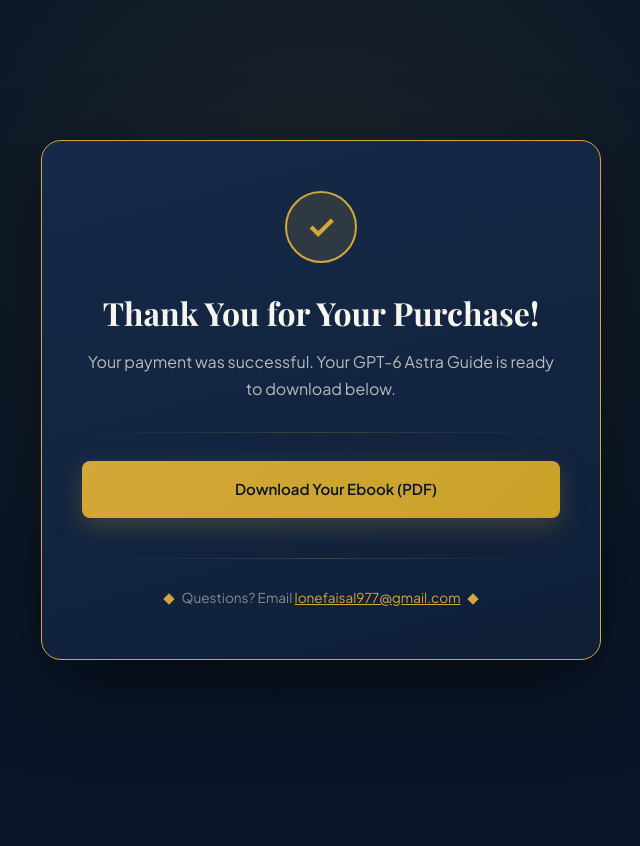
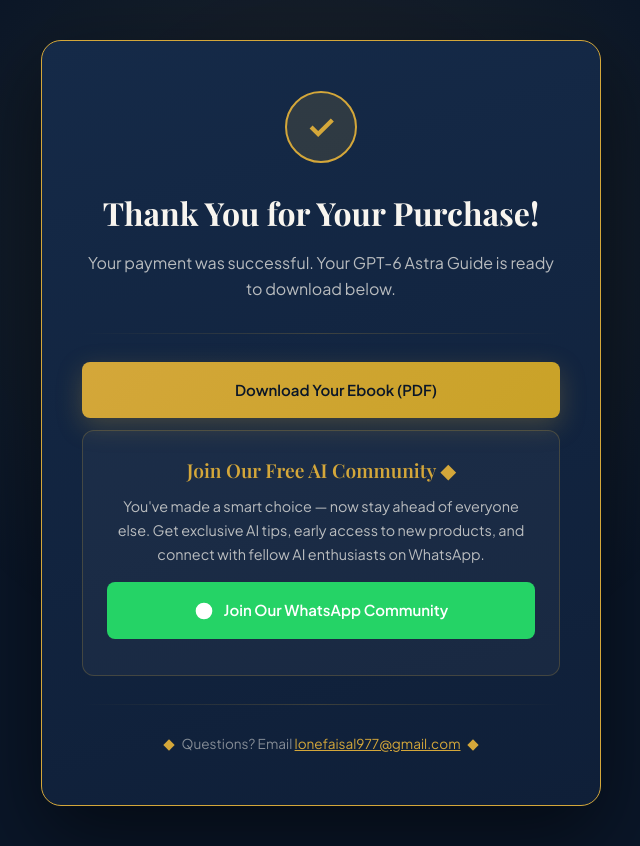
Before and after one commit to usawaliemail121-art/astra-guide, a plain HTML site: page products/gpt-6-astra-guide/thank-you.html in a window 1280 px wide. Shown: the whole page, without its empty margins (319-959 px from the left). Before the commit the page ends 800 px from the top, so only its background shows below. Drawn offline with nearby package versions, Linux system fonts and the light colour scheme.

Commit message:
Add WhatsApp community join button to thank-you page

```diff
--- a/products/gpt-6-astra-guide/thank-you.html
+++ b/products/gpt-6-astra-guide/thank-you.html
@@ -60,6 +60,15 @@
     Download Your Ebook (PDF)
   </a>
 
+  <div class="track-box">
+    <h3>Join Our Free AI Community ◆</h3>
+    <p>You've made a smart choice — now stay ahead of everyone else. Get exclusive AI tips, early access to new products, and connect with fellow AI enthusiasts on WhatsApp.</p>
+    <a href="https://chat.whatsapp.com/F3UtNCD3E6G25JAzrhy5Co" target="_blank" class="btn btn-wa">
+      <svg viewBox="0 0 24 24"><path d="M17.5 14.4c-.3-.2-1.7-.9-2-1-.3-.1-.5-.2-.7.2-.2.3-.7 1-.9 1.2-.2.2-.3.2-.6.1-.3-.2-1.2-.5-2.3-1.4-.9-.8-1.4-1.7-1.6-2-.2-.3 0-.5.1-.6.1-.1.3-.3.4-.5.1-.2.2-.3.3-.5.1-.2 0-.4 0-.5-.1-.2-.7-1.7-1-2.3-.3-.6-.5-.5-.7-.5h-.6c-.2 0-.5.1-.8.4-.3.3-1 1-1 2.5s1.1 2.9 1.2 3.1c.2.2 2.1 3.2 5.1 4.5.7.3 1.3.5 1.7.6.7.2 1.4.2 1.9.1.6-.1 1.7-.7 2-1.4.2-.7.2-1.2.2-1.4-.1-.1-.3-.2-.6-.4z M12 2a10 10 0 0 0 0 20 10 10 0 0 0 0-20z"/></svg>
+      Join Our WhatsApp Community
+    </a>
+  </div>
+
   <div id="combo-section" style="display:none">
     <div class="divider"></div>
     <div class="track-box">
```
